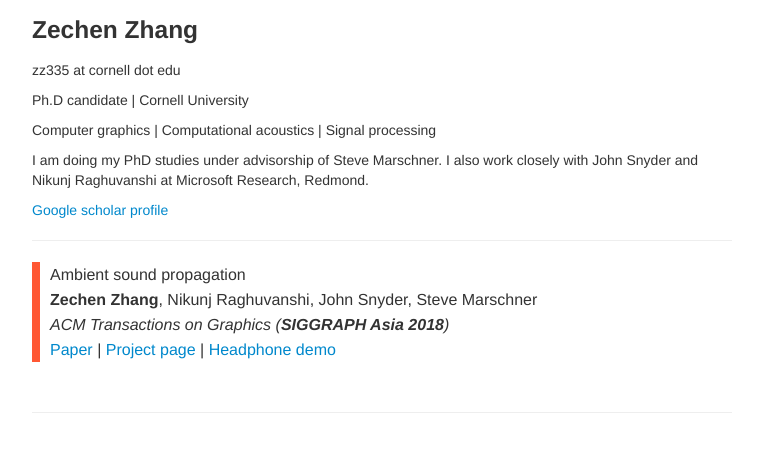
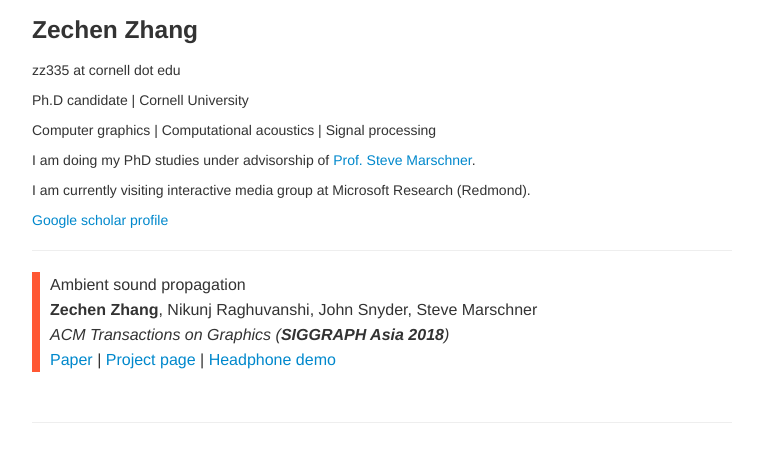
Before and after one commit to ZechenZ/zechenz.github.com, a Jekyll site: the page built from index.md, in a window 1280 px wide. Shown: the top 462 px of the page, without its empty margins (258-1021 px from the left). Built offline with Jekyll 4.4.1, drawn with Linux system fonts in a browser that asks for light colours; our own code applies the rules of GitHub Pages for plain Markdown files.

Commit message:
update current status

```diff
--- a/index.md
+++ b/index.md
@@ -20,7 +20,9 @@ Computational acoustics
 |
 Signal processing
 
-I am doing my PhD studies under advisorship of Steve Marschner. I also work closely with John Snyder and Nikunj Raghuvanshi at Microsoft Research, Redmond.
+I am doing my PhD studies under advisorship of [Prof. Steve Marschner](https://www.cs.cornell.edu/~srm/).
+
+I am currently visiting interactive media group at Microsoft Research (Redmond).
 
 [Google scholar profile](https://scholar.google.com/citations?hl=en&user=RBDHu9UAAAAJ&view_op=list_works&authuser=1&gmla=AJsN-F7-xJ-lFabohOk8iR_vInc7314F38GcgjprXTWMlz5Qu0eqU3JYjJY22_f0SQln2eVbm7cqvWmnW6qqBqyoQLDnvhKmTA)
 
```
